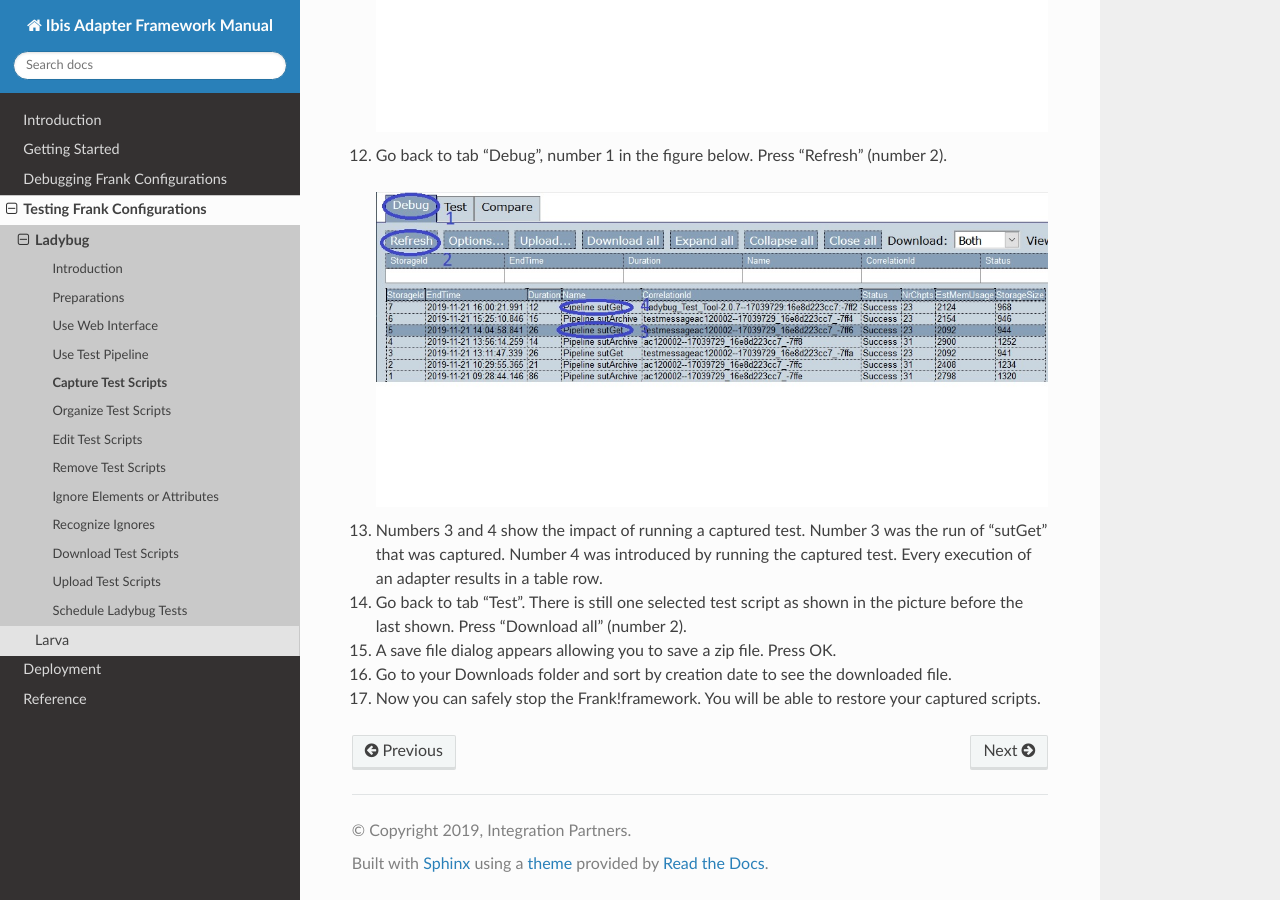
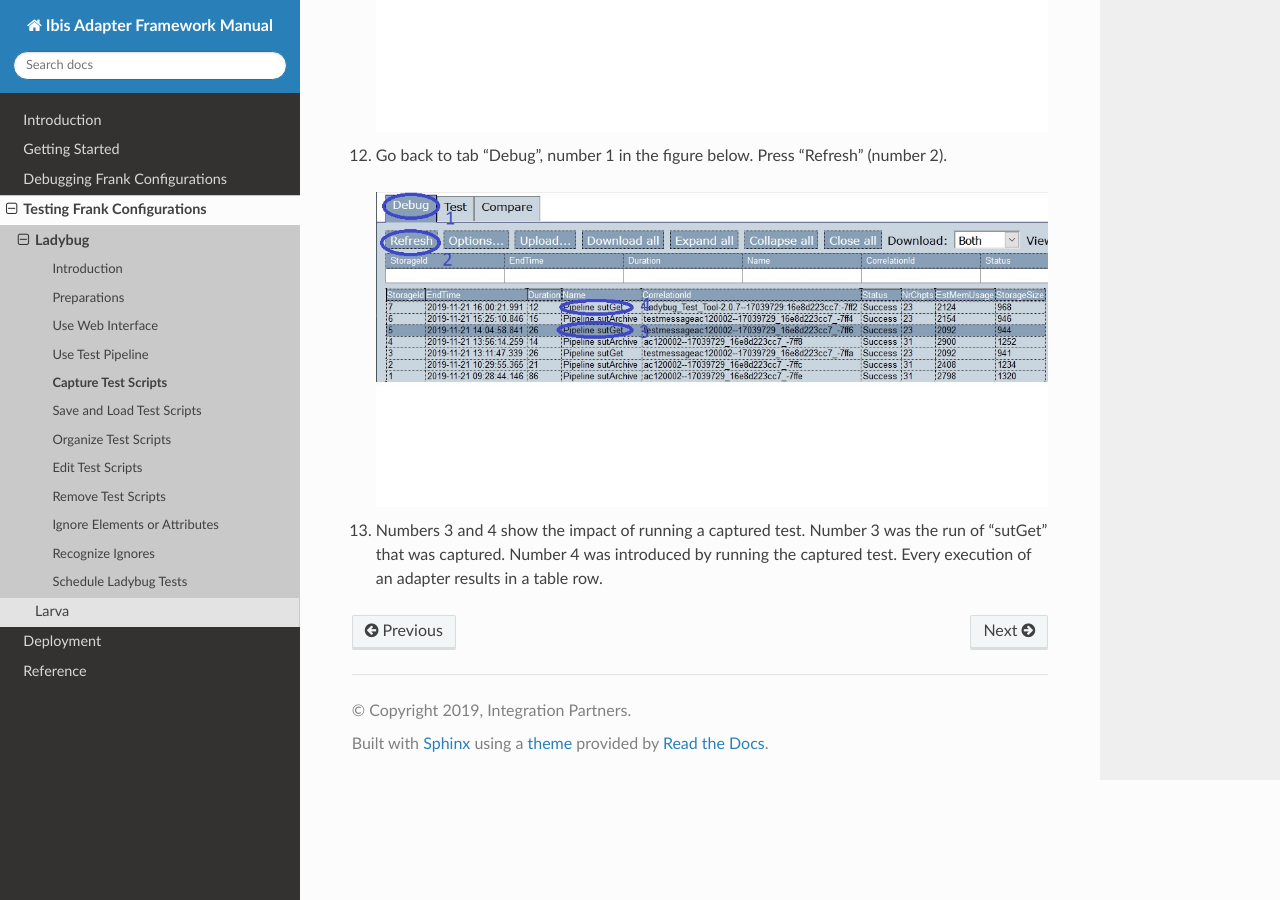
Before and after one commit to frankframework/frank-manual, a Sphinx documentation site: the page built from docs/source/testing/ladybug/capture/capture.rst, in a window 1280 px wide and 900 px high, scrolled down 1665 px. Built offline with Sphinx 7.4.7 and the Read the Docs theme 2.0.0, drawn with Linux system fonts in a browser that asks for light colours.

Commit message:
Add section on download and upload test scripts

```diff
--- a/docs/source/testing/ladybug/capture/capture.rst
+++ b/docs/source/testing/ladybug/capture/capture.rst
@@ -32,7 +32,3 @@ Please do the following:
    .. image:: seeRunOfCaptured.jpg
 
 #. Numbers 3 and 4 show the impact of running a captured test. Number 3 was the run of "sutGet" that was captured. Number 4 was introduced by running the captured test. Every execution of an adapter results in a table row.
-#. Go back to tab "Test". There is still one selected test script as shown in the picture before the last shown. Press "Download all" (number 2).
-#. A save file dialog appears allowing you to save a zip file. Press OK.
-#. Go to your Downloads folder and sort by creation date to see the downloaded file.
-#. Now you can safely stop the Frank!framework. You will be able to restore your captured scripts.
--- a/docs/source/testing/ladybug/download/download.rst
+++ /dev/null
@@ -1,4 +0,0 @@
-.. _download:
-
-Download Test Scripts
-=====================
--- a/docs/source/testing/ladybug/ladybug.rst
+++ b/docs/source/testing/ladybug/ladybug.rst
@@ -11,11 +11,10 @@ Ladybug
    useWebInterface/useWebInterface
    useTestPipeline/useTestPipeline
    capture/capture
+   downloadUpload/downloadUpload
    organize/organize
    edit/edit
    remove/remove
    ignore/ignore
    recognizeIgnores/recognizeIgnores
-   download/download
-   upload/upload
    schedule/schedule
--- a/docs/source/testing/ladybug/upload/upload.rst
+++ /dev/null
@@ -1,4 +0,0 @@
-.. _upload:
-
-Upload Test Scripts
-===================
```
Also changed, not shown: docs/source/testing/ladybug/downloadUpload/downloadUpload.rst (added, +41 -0 lines), docs/source/testing/ladybug/downloadUpload/ladybugUpload.jpg (added), docs/source/testing/ladybug/downloadUpload/uploadedSuccessfully.jpg (added).
